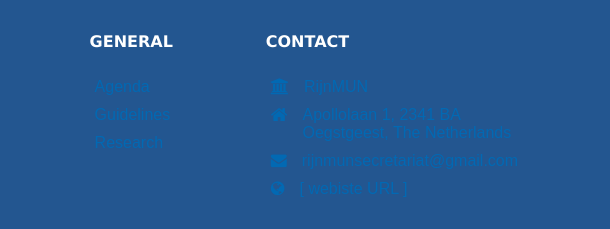
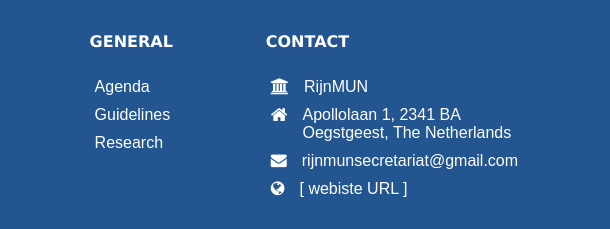
Before and after one commit to RijnMUN-Developer-Team/rijnmun.github.io, a plain HTML site: page registration.html in a window 1280 px wide. Shown: the part 641-870 px from the top of the page, 0-610 px from the left. Drawn offline with Linux system fonts and the light colour scheme; grey boxes are pictures that could not be loaded.

Commit message:
registration page test layout 3.1

```diff
--- a/styles/registration.css
+++ b/styles/registration.css
@@ -59,7 +59,7 @@
     padding: unset;
 }
 
-li {
+.container li {
     list-style-type: none;
     list-style: none;
     color: var(--bl-txt);
```
